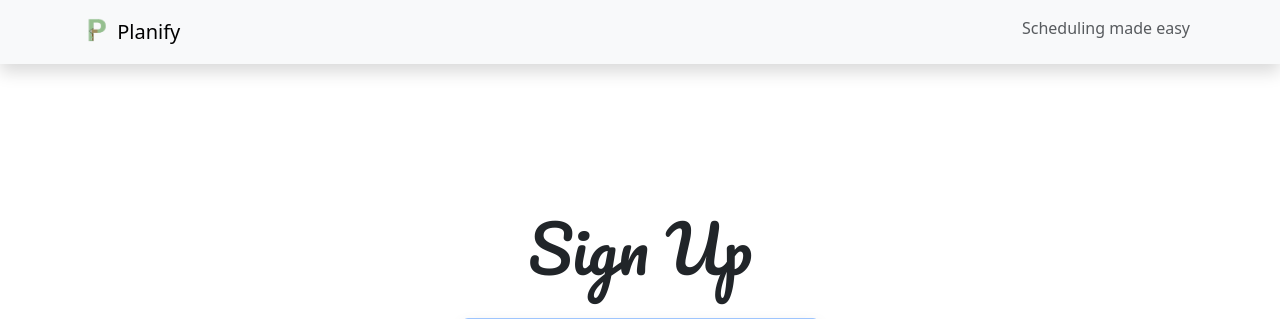
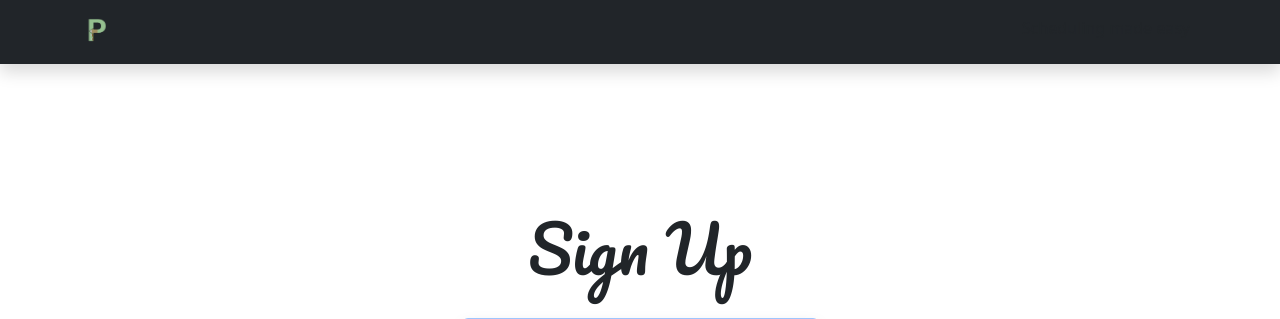
Before and after one commit to rushiljadia/Planify, a Flask app: page /sign-up in a window 1280 px wide. Shown: the top 319 px of the page. Run offline with Flask 3, Linux system fonts and the light colour scheme; some libraries are stand-ins or nearby versions.

Commit message:
Updated Header Color

```diff
--- a/app/templates/base.html
+++ b/app/templates/base.html
@@ -37,7 +37,7 @@
   </head>
   <body>
     <!-- Navbar -->
-    <nav class="navbar navbar-expand-lg navbar-light bg-light shadow">
+    <nav class="navbar navbar-expand-lg navbar-dark bg-dark shadow">
       <!-- Container wrapper -->
       <div class="container">
         <!-- Navbar brand -->
@@ -49,7 +49,7 @@
             height="24"
             class="d-inline-block align-text-top"
           />
-          Planify
+          <!-- Planify -->
         </a>
         {% if current_user.is_authenticated %}
         <p class="text-muted me-2 mt-2 text-center">{{ session.username }}</p>
```
